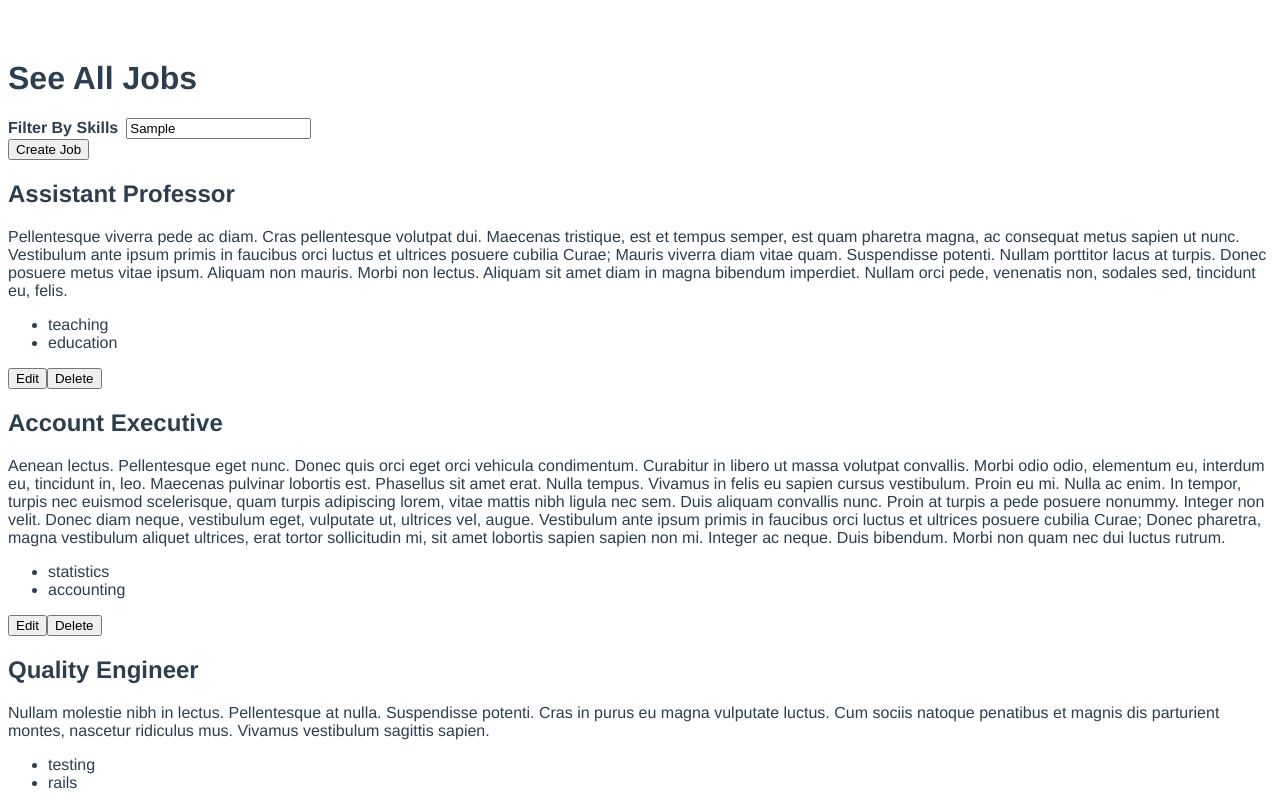
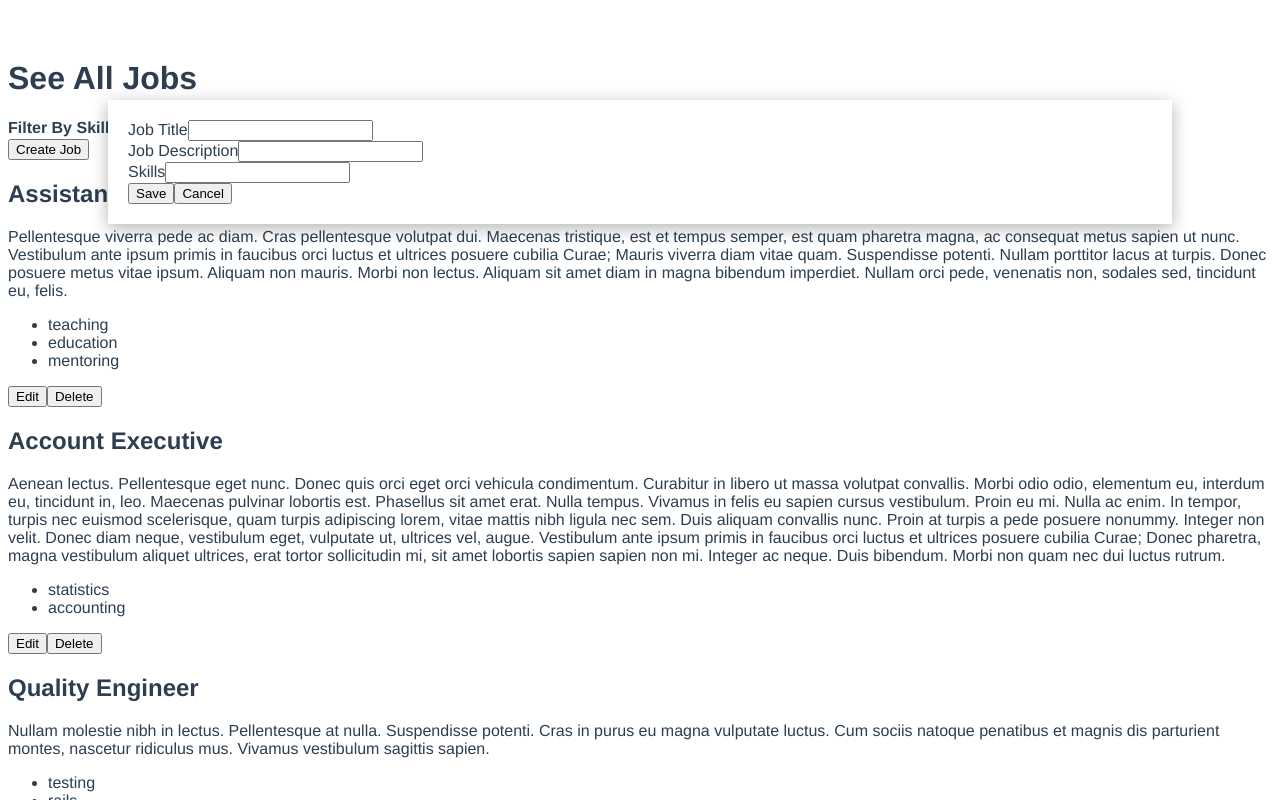
Before and after one commit to byrdsd/jobs-tracker, a Vue app: page / in a window 1280 px wide. Both pictures are taken after typing "Sample" into the empty fields and a click on the button "Create Job". Shown: the top 800 px of the page. Built offline with nearby package versions, Linux system fonts and the light colour scheme; data requests are answered from the project's data file.

Commit message:
Edit, update, save, delete jobs

```diff
--- a/src/components/EditJob.vue
+++ b/src/components/EditJob.vue
@@ -1,3 +1,56 @@
 <template>
-  <div></div>
+  <form class="EditJob" @submit.prevent>
+    <div class="EditJob-control">
+      <label class="EditJob-label" for="title">Job Title</label>
+      <input v-model="title" type="text" class="EditJob-input" name="title">
+    </div>
+    <div class="EditJob-control">
+      <label class="EditJob-label" for="descripiton">Job Description</label>
+      <input v-model="description" type="text" class="EditJob-input" name="description">
+    </div>
+    <div class="EditJob-control">
+      <label class="EditJob-label" for="skills">Skills</label>
+      <input v-for="(skill, index) in job.skills" v-bind:key="index" v-model="skills[index]" type="text" class="EditJob-input" name="skills">
+      <input v-model.lazy="skills[skills.length]" type="text" class="EditJobs-input" name="skills">
+    </div>
+    <input type="submit" class="EditJob-submit" value="Save" @click="submitForm()">
+    <button class="EditJob-close" @click="closeForm()" type="button">Cancel</button>
+  </form>
 </template>
+
+<script>
+export default {
+  name: 'EditJob',
+  props: {
+    job: {
+      default: function () {
+        return {
+          title: '',
+          skills: [],
+          description: ''
+        }
+      },
+      type: Object
+    }
+  },
+  data: function () {
+    return {
+      title: this.job.title,
+      description: this.job.description,
+      skills: this.job.skills
+    }
+  },
+  methods: {
+    closeForm: function () {
+      this.job.view = 'ShowJob';
+      this.$emit('cancel')
+    },
+    submitForm: function () {
+      this.$emit('job-saved', this.job);
+    }
+  }
+}
+</script>
+
+<style scoped lang="scss">
+</style>
--- a/src/components/JobsIndex.vue
+++ b/src/components/JobsIndex.vue
@@ -5,18 +5,25 @@
       <label class="JobsIndex-label" for="skill-filter">Filter By Skills</label>
       <input class="JobsIndex-input" id="skill-filter" name="skill-filter" type="text">
     </form>
-    <button>Create Job</button>
+    <button @click="newJob">Create Job</button>
     <component
       v-for="job in jobs"
       v-bind:key="job.id"
       v-bind:job="job"
-      v-bind:is="job.view">
+      v-bind:is="job.view"
+      @job-saved="saveJob"
+      @delete="deleteJob">
     </component>
+    <div v-if="showModal" class="JobsIndex-modal">
+      <EditJob
+        @cancel="closeModal"
+        @job-saved="saveJob" />
+    </div>
   </main>
 </template>
 
 <script>
-import { getJobList } from '../helpers/jobsApiHelper';
+import { getJobList, updateJob, createJob, destroyJob } from '../helpers/jobsApiHelper';
 import ShowJob from './ShowJob';
 import EditJob from './EditJob';
 export default {
@@ -28,15 +35,42 @@ export default {
   data: function () {
     return {
       jobs: [],
-      jobView: this.getJobView
+      showModal: false
     }
   },
   mounted: async function () {
-    let jobs = await getJobList();
-    this.jobs = jobs.map((job) => {
-      job.view = ShowJob;
-      return job;
-    })
+    await this.updateJobs();
+  },
+  methods: {
+    updateJobs: async function () {
+      let jobs = await getJobList();
+      this.jobs = jobs.map((job) => {
+        job.view = ShowJob;
+        return job;
+      })
+    },
+    newJob: function () {
+      this.showModal = true;
+    },
+    closeModal: function () {
+      this.showModal = false;
+    },
+    saveJob: async function (job) {
+      await (job.id ? updateJob(job) : createJob(job))
+        .then(() => {
+          job.view = ShowJob;
+          this.updateJobs();
+          this.closeModal();
+        }, (error) => {
+          console.error(error);
+        });
+    },
+    deleteJob: async function (job) {
+      await destroyJob(job.id)
+        .then(() => {
+          this.updateJobs();
+        })
+    }
   }
 }
 </script>
@@ -47,5 +81,17 @@ export default {
       margin-right: 8px;
       font-weight: 600;
     }
+
+    &-modal {
+      position: absolute;
+      background-color: #fff;
+      top: 100px;
+      left: 0;
+      right: 0;
+      width: 80%;
+      margin: auto;
+      box-shadow: 0 4px 16px rgba(0,0,0,.3);
+      padding: 20px;
+    }
   }
 </style>
--- a/src/components/ShowJob.vue
+++ b/src/components/ShowJob.vue
@@ -14,7 +14,7 @@
     <button v-on:click="editView(job)" class="ShowJob-control">
       Edit
     </button>
-    <button class="ShowJob-control">
+    <button @click="$emit('delete', job)" class="ShowJob-control">
       Delete
     </button>
   </div>
--- a/src/db.json
+++ b/src/db.json
@@ -1,13 +1,96 @@
 {
   "jobs": [
-  {"id":1,"title":"Assistant Professor","skills":["teaching", "education"],"description":"Pellentesque viverra pede ac diam. Cras pellentesque volutpat dui. Maecenas tristique, est et tempus semper, est quam pharetra magna, ac consequat metus sapien ut nunc. Vestibulum ante ipsum primis in faucibus orci luctus et ultrices posuere cubilia Curae; Mauris viverra diam vitae quam. Suspendisse potenti. Nullam porttitor lacus at turpis. Donec posuere metus vitae ipsum. Aliquam non mauris. Morbi non lectus. Aliquam sit amet diam in magna bibendum imperdiet. Nullam orci pede, venenatis non, sodales sed, tincidunt eu, felis."},
-  {"id":2,"title":"Account Executive","skills":["statistics", "accounting"],"description":"Aenean lectus. Pellentesque eget nunc. Donec quis orci eget orci vehicula condimentum. Curabitur in libero ut massa volutpat convallis. Morbi odio odio, elementum eu, interdum eu, tincidunt in, leo. Maecenas pulvinar lobortis est. Phasellus sit amet erat. Nulla tempus. Vivamus in felis eu sapien cursus vestibulum. Proin eu mi. Nulla ac enim. In tempor, turpis nec euismod scelerisque, quam turpis adipiscing lorem, vitae mattis nibh ligula nec sem. Duis aliquam convallis nunc. Proin at turpis a pede posuere nonummy. Integer non velit. Donec diam neque, vestibulum eget, vulputate ut, ultrices vel, augue. Vestibulum ante ipsum primis in faucibus orci luctus et ultrices posuere cubilia Curae; Donec pharetra, magna vestibulum aliquet ultrices, erat tortor sollicitudin mi, sit amet lobortis sapien sapien non mi. Integer ac neque. Duis bibendum. Morbi non quam nec dui luctus rutrum."},
-  {"id":3,"title":"Quality Engineer","skills":["testing", "rails"],"description":"Nullam molestie nibh in lectus. Pellentesque at nulla. Suspendisse potenti. Cras in purus eu magna vulputate luctus. Cum sociis natoque penatibus et magnis dis parturient montes, nascetur ridiculus mus. Vivamus vestibulum sagittis sapien."},
-  {"id":4,"title":"Nurse Practicioner","skills":["customer service", "bedside manner"],"description":"Maecenas leo odio, condimentum id, luctus nec, molestie sed, justo. Pellentesque viverra pede ac diam. Cras pellentesque volutpat dui. Maecenas tristique, est et tempus semper, est quam pharetra magna, ac consequat metus sapien ut nunc. Vestibulum ante ipsum primis in faucibus orci luctus et ultrices posuere cubilia Curae; Mauris viverra diam vitae quam. Suspendisse potenti. Nullam porttitor lacus at turpis. Donec posuere metus vitae ipsum. Aliquam non mauris. Morbi non lectus. Aliquam sit amet diam in magna bibendum imperdiet."},
-  {"id":5,"title":"Senior Financial Analyst","skills":["statistics", "accounting", "leadership"],"description":"Vestibulum ante ipsum primis in faucibus orci luctus et ultrices posuere cubilia Curae; Donec pharetra, magna vestibulum aliquet ultrices, erat tortor sollicitudin mi, sit amet lobortis sapien sapien non mi. Integer ac neque. Duis bibendum. Morbi non quam nec dui luctus rutrum. Nulla tellus. In sagittis dui vel nisl. Duis ac nibh. Fusce lacus purus, aliquet at, feugiat non, pretium quis, lectus. Suspendisse potenti. In eleifend quam a odio. In hac habitasse platea dictumst. Maecenas ut massa quis augue luctus tincidunt. Nulla mollis molestie lorem. Quisque ut erat. Curabitur gravida nisi at nibh."},
-  {"id":6,"title":"Human Resources Assistant III","skills":["recruiting", "leadership"],"description":"Donec semper sapien a libero. Nam dui. Proin leo odio, porttitor id, consequat in, consequat ut, nulla. Sed accumsan felis. Ut at dolor quis odio consequat varius."},
-  {"id":7,"title":"Tax Accountant","skills":["accounting"],"description":"Vivamus vestibulum sagittis sapien. Cum sociis natoque penatibus et magnis dis parturient montes, nascetur ridiculus mus. Etiam vel augue. Vestibulum rutrum rutrum neque. Aenean auctor gravida sem. Praesent id massa id nisl venenatis lacinia. Aenean sit amet justo."},
-  {"id":8,"title":"Dental Hygienist","skills":["dental hygiene", "customer service"],"description":"In eleifend quam a odio. In hac habitasse platea dictumst. Maecenas ut massa quis augue luctus tincidunt. Nulla mollis molestie lorem. Quisque ut erat. Curabitur gravida nisi at nibh. In hac habitasse platea dictumst. Aliquam augue quam, sollicitudin vitae, consectetuer eget, rutrum at, lorem. Integer tincidunt ante vel ipsum. Praesent blandit lacinia erat. Vestibulum sed magna at nunc commodo placerat. Praesent blandit. Nam nulla."},
-  {"id":9,"title":"Structural Analysis Engineer","skills":["CAD", "architecture"],"description":"Aenean sit amet justo. Morbi ut odio. Cras mi pede, malesuada in, imperdiet et, commodo vulputate, justo. In blandit ultrices enim. Lorem ipsum dolor sit amet, consectetuer adipiscing elit. Proin interdum mauris non ligula pellentesque ultrices."},
-  {"id":10,"title":"Junior Executive","skills":["leadership", "planning"],"description":"Fusce lacus purus, aliquet at, feugiat non, pretium quis, lectus. Suspendisse potenti. In eleifend quam a odio. In hac habitasse platea dictumst. Maecenas ut massa quis augue luctus tincidunt. Nulla mollis molestie lorem. Quisque ut erat. Curabitur gravida nisi at nibh. In hac habitasse platea dictumst."}]
+    {
+      "id": 1,
+      "title": "Assistant Professor",
+      "skills": [
+        "teaching",
+        "education",
+        "mentoring"
+      ],
+      "description": "Pellentesque viverra pede ac diam. Cras pellentesque volutpat dui. Maecenas tristique, est et tempus semper, est quam pharetra magna, ac consequat metus sapien ut nunc. Vestibulum ante ipsum primis in faucibus orci luctus et ultrices posuere cubilia Curae; Mauris viverra diam vitae quam. Suspendisse potenti. Nullam porttitor lacus at turpis. Donec posuere metus vitae ipsum. Aliquam non mauris. Morbi non lectus. Aliquam sit amet diam in magna bibendum imperdiet. Nullam orci pede, venenatis non, sodales sed, tincidunt eu, felis.",
+      "view": "EditJob"
+    },
+    {
+      "id": 2,
+      "title": "Account Executive",
+      "skills": [
+        "statistics",
+        "accounting"
+      ],
+      "description": "Aenean lectus. Pellentesque eget nunc. Donec quis orci eget orci vehicula condimentum. Curabitur in libero ut massa volutpat convallis. Morbi odio odio, elementum eu, interdum eu, tincidunt in, leo. Maecenas pulvinar lobortis est. Phasellus sit amet erat. Nulla tempus. Vivamus in felis eu sapien cursus vestibulum. Proin eu mi. Nulla ac enim. In tempor, turpis nec euismod scelerisque, quam turpis adipiscing lorem, vitae mattis nibh ligula nec sem. Duis aliquam convallis nunc. Proin at turpis a pede posuere nonummy. Integer non velit. Donec diam neque, vestibulum eget, vulputate ut, ultrices vel, augue. Vestibulum ante ipsum primis in faucibus orci luctus et ultrices posuere cubilia Curae; Donec pharetra, magna vestibulum aliquet ultrices, erat tortor sollicitudin mi, sit amet lobortis sapien sapien non mi. Integer ac neque. Duis bibendum. Morbi non quam nec dui luctus rutrum."
+    },
+    {
+      "id": 3,
+      "title": "Quality Engineer",
+      "skills": [
+        "testing",
+        "rails"
+      ],
+      "description": "Nullam molestie nibh in lectus. Pellentesque at nulla. Suspendisse potenti. Cras in purus eu magna vulputate luctus. Cum sociis natoque penatibus et magnis dis parturient montes, nascetur ridiculus mus. Vivamus vestibulum sagittis sapien."
+    },
+    {
+      "id": 4,
+      "title": "Nurse Practicioner",
+      "skills": [
+        "customer service",
+        "bedside manner"
+      ],
+      "description": "Maecenas leo odio, condimentum id, luctus nec, molestie sed, justo. Pellentesque viverra pede ac diam. Cras pellentesque volutpat dui. Maecenas tristique, est et tempus semper, est quam pharetra magna, ac consequat metus sapien ut nunc. Vestibulum ante ipsum primis in faucibus orci luctus et ultrices posuere cubilia Curae; Mauris viverra diam vitae quam. Suspendisse potenti. Nullam porttitor lacus at turpis. Donec posuere metus vitae ipsum. Aliquam non mauris. Morbi non lectus. Aliquam sit amet diam in magna bibendum imperdiet."
+    },
+    {
+      "id": 5,
+      "title": "Senior Financial Analyst",
+      "skills": [
+        "statistics",
+        "accounting",
+        "leadership"
+      ],
+      "description": "Vestibulum ante ipsum primis in faucibus orci luctus et ultrices posuere cubilia Curae; Donec pharetra, magna vestibulum aliquet ultrices, erat tortor sollicitudin mi, sit amet lobortis sapien sapien non mi. Integer ac neque. Duis bibendum. Morbi non quam nec dui luctus rutrum. Nulla tellus. In sagittis dui vel nisl. Duis ac nibh. Fusce lacus purus, aliquet at, feugiat non, pretium quis, lectus. Suspendisse potenti. In eleifend quam a odio. In hac habitasse platea dictumst. Maecenas ut massa quis augue luctus tincidunt. Nulla mollis molestie lorem. Quisque ut erat. Curabitur gravida nisi at nibh."
+    },
+    {
+      "id": 6,
+      "title": "Human Resources Assistant III",
+      "skills": [
+        "recruiting",
+        "leadership"
+      ],
+      "description": "Donec semper sapien a libero. Nam dui. Proin leo odio, porttitor id, consequat in, consequat ut, nulla. Sed accumsan felis. Ut at dolor quis odio consequat varius."
+    },
+    {
+      "id": 7,
+      "title": "Tax Accountant",
+      "skills": [
+        "accounting"
+      ],
+      "description": "Vivamus vestibulum sagittis sapien. Cum sociis natoque penatibus et magnis dis parturient montes, nascetur ridiculus mus. Etiam vel augue. Vestibulum rutrum rutrum neque. Aenean auctor gravida sem. Praesent id massa id nisl venenatis lacinia. Aenean sit amet justo."
+    },
+    {
+      "id": 8,
+      "title": "Dental Hygienist",
+      "skills": [
+        "dental hygiene",
+        "customer service"
+      ],
+      "description": "In eleifend quam a odio. In hac habitasse platea dictumst. Maecenas ut massa quis augue luctus tincidunt. Nulla mollis molestie lorem. Quisque ut erat. Curabitur gravida nisi at nibh. In hac habitasse platea dictumst. Aliquam augue quam, sollicitudin vitae, consectetuer eget, rutrum at, lorem. Integer tincidunt ante vel ipsum. Praesent blandit lacinia erat. Vestibulum sed magna at nunc commodo placerat. Praesent blandit. Nam nulla."
+    },
+    {
+      "id": 9,
+      "title": "Structural Analysis Engineer",
+      "skills": [
+        "CAD",
+        "architecture"
+      ],
+      "description": "Aenean sit amet justo. Morbi ut odio. Cras mi pede, malesuada in, imperdiet et, commodo vulputate, justo. In blandit ultrices enim. Lorem ipsum dolor sit amet, consectetuer adipiscing elit. Proin interdum mauris non ligula pellentesque ultrices."
+    },
+    {
+      "id": 10,
+      "title": "Junior Executive",
+      "skills": [
+        "leadership",
+        "planning"
+      ],
+      "description": "Fusce lacus purus, aliquet at, feugiat non, pretium quis, lectus. Suspendisse potenti. In eleifend quam a odio. In hac habitasse platea dictumst. Maecenas ut massa quis augue luctus tincidunt. Nulla mollis molestie lorem. Quisque ut erat. Curabitur gravida nisi at nibh. In hac habitasse platea dictumst."
+    }
+  ]
 }
--- a/src/helpers/jobsApiHelper.js
+++ b/src/helpers/jobsApiHelper.js
@@ -20,7 +20,7 @@ const getJob = async (id) => {
 
 const createJob = async (jobDetails) => {
   try {
-    const response = await fetch(`${STUB_API}/jobs/create`, {
+    const response = await fetch(`${STUB_API}/jobs/`, {
       method: 'POST',
       mode: 'cors',
       cache: 'no-cache',
@@ -37,7 +37,7 @@ const createJob = async (jobDetails) => {
 
 const updateJob = async (jobDetails) => {
   try {
-    const response = await fetch(`${STUB_API}/jobs/update/${jobDetails.id}`, {
+    const response = await fetch(`${STUB_API}/jobs/${jobDetails.id}`, {
       method: 'PATCH',
       mode: 'cors',
       cache: 'no-cache',
@@ -54,7 +54,7 @@ const updateJob = async (jobDetails) => {
 
 const destroyJob = async (id) => {
   try {
-    const response = await fetch(`${STUB_API}/jobs/delete/${id}`, {
+    const response = await fetch(`${STUB_API}/jobs/${id}`, {
       method: 'DELETE',
       mode: 'cors',
       cache: 'no-cache',
```
